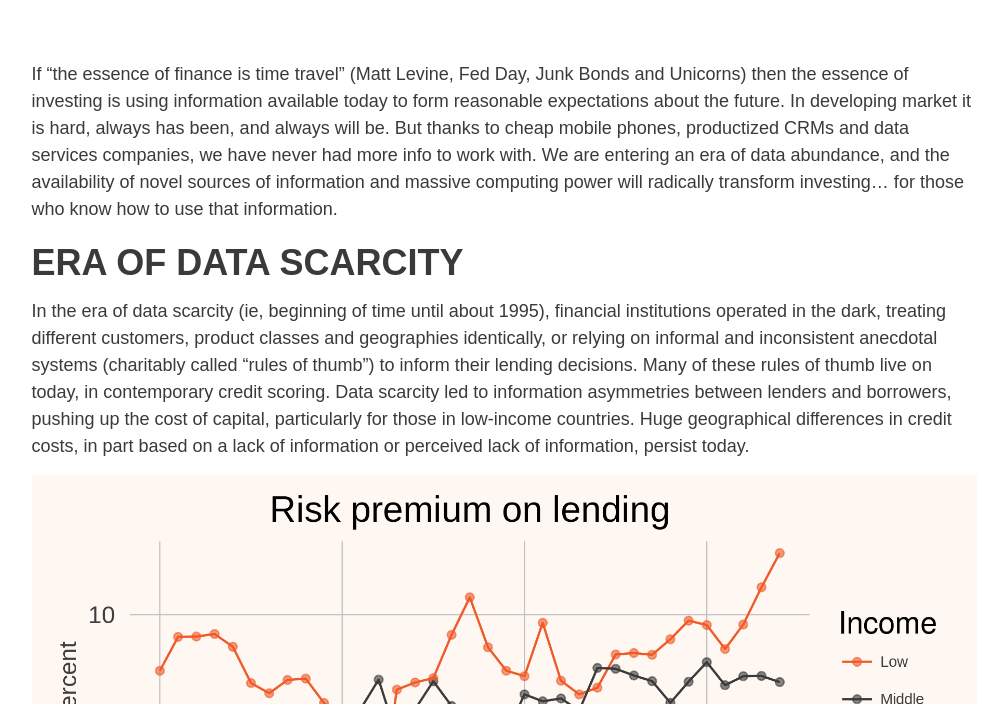
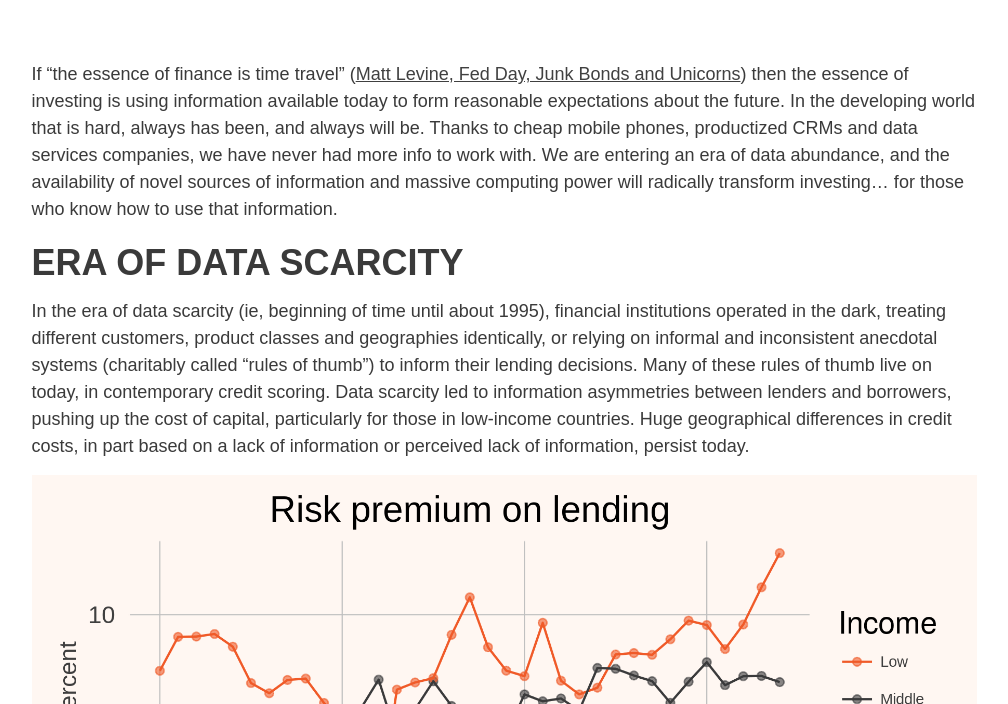
Before and after one commit to swashbuckleblog/swashbuckleblog.github.io, a Jekyll site: the page built from _posts/2016-05-17-era.markdown, in a window 1280 px wide and 900 px high, scrolled down 302 px, cut to the strip 196-900 px from the top of the window. Shown: the whole strip, without its empty margins (136-1144 px from the left). Built offline with Jekyll 4.4.1, drawn with Linux system fonts in a browser that asks for light colours; nearby versions of some CDN libraries.

Commit message:
daniels last minute changes

```diff
--- a/_posts/2016-05-17-era.markdown
+++ b/_posts/2016-05-17-era.markdown
@@ -7,7 +7,9 @@ author:     "Joe Brew, data scientist"
 header-img: "img/era/mechanics.jpg"
 ---
 
-If “the essence of finance is time travel” (Matt Levine, Fed Day, Junk Bonds and Unicorns) then the essence of investing is using information available today to form reasonable expectations about the future. In developing market it is hard, always has been, and always will be. But thanks to cheap mobile phones, productized CRMs and data services companies, we have never had more info to work with. We are entering an era of data abundance, and the availability of novel sources of information and massive computing power will radically transform investing… for those who know how to use that information.
+If “the essence of finance is time travel” (<a href = "https://www.bloomberg.com/view/articles/2015-12-16/fed-day-junk-bonds-and-unicorns">Matt Levine, Fed Day, Junk Bonds and Unicorns</a>) then the essence of investing is using information available today to form reasonable expectations about the future. In the developing world that is hard, always has been, and always will be. Thanks to cheap mobile phones, productized CRMs and data services companies, we have never had more info to work with. We are entering an era of data abundance, and the availability of novel sources of information and massive computing power will radically transform investing… for those who know how to use that information.
+
+
 
 # **ERA OF DATA SCARCITY**
 
```
